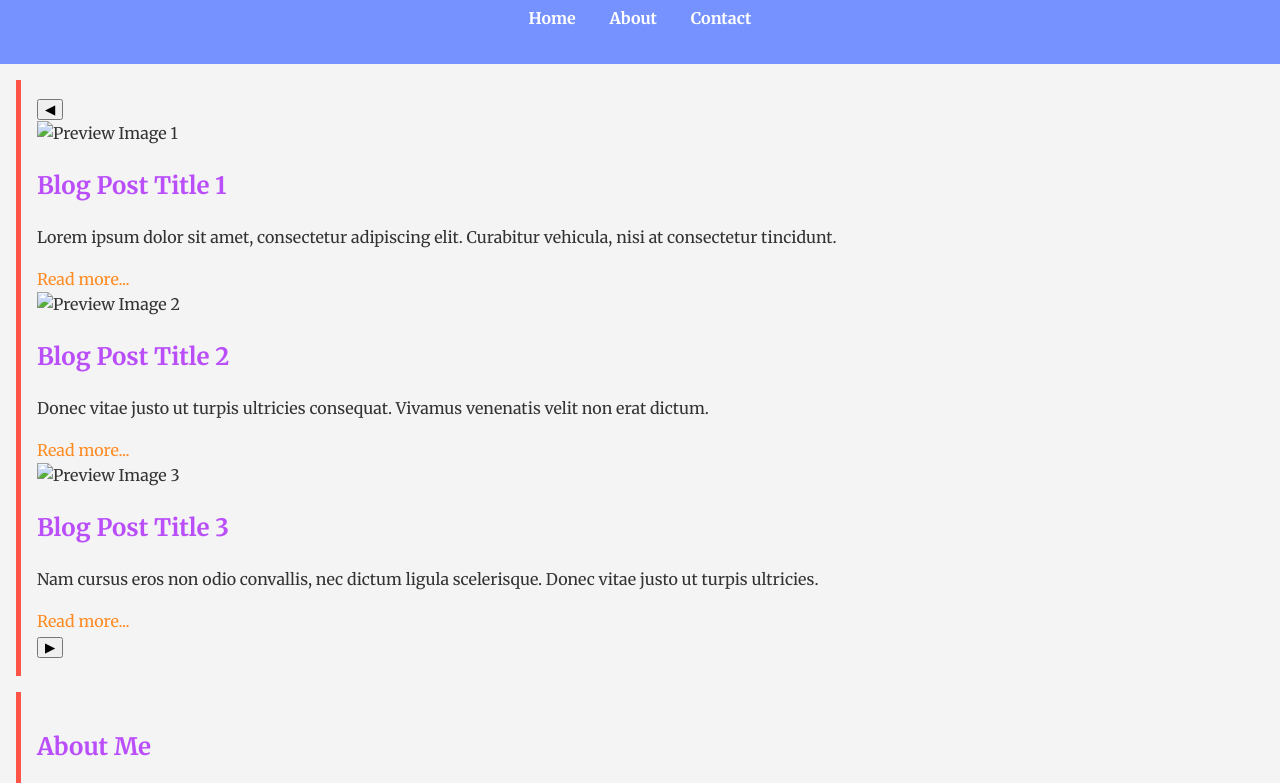
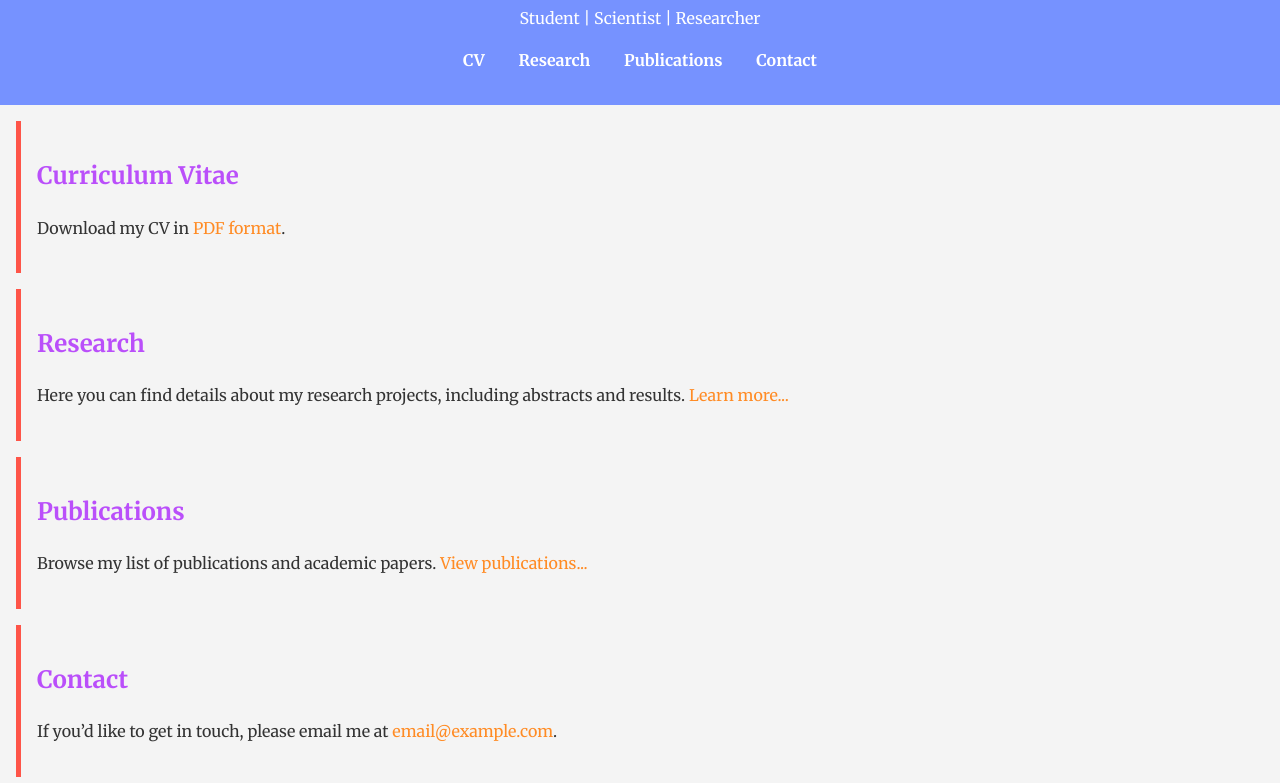
Before and after one commit to alisasenses/alisasenses, a plain HTML site: page index.html in a window 1280 px wide. Shown: the part 77-860 px from the top of the page. Drawn offline with nearby package versions, Linux system fonts and the light colour scheme.

Commit message:
Update index.html

```diff
--- a/index.html
+++ b/index.html
@@ -1,64 +1,45 @@
-
 <!DOCTYPE html>
 <html lang="en">
 <head>
     <meta charset="UTF-8">
     <meta name="viewport" content="width=device-width, initial-scale=1.0">
-    <title>Modern Scientific Ideas Blog</title>
+    <title>CV & Resources</title>
     <link rel="stylesheet" href="styles.css">
     <link href="https://fonts.googleapis.com/css2?family=Merriweather:wght@400;700&display=swap" rel="stylesheet">
-    <script src="https://cdn.jsdelivr.net/npm/mathjax@3/es5/tex-mml-chtml.js"></script>
 </head>
 <body>
     <header>
-        <h1>Scientific Ideas Blog</h1>
+        <h1>John Doe</h1>
+        <p>Student | Scientist | Researcher</p>
         <nav>
             <ul>
-                <li><a href="#home">Home</a></li>
-                <li><a href="#about">About</a></li>
+                <li><a href="#cv">CV</a></li>
+                <li><a href="#research">Research</a></li>
+                <li><a href="#publications">Publications</a></li>
                 <li><a href="#contact">Contact</a></li>
             </ul>
         </nav>
     </header>
     <main>
-        <section id="home">
-            <div class="card-container">
-                <button class="nav-button prev" onclick="moveCard(-1)">&#9664;</button>
-                <div class="card-wrapper">
-                    <div class="card">
-                        <img src="image1.jpg" alt="Preview Image 1">
-                        <h2>Blog Post Title 1</h2>
-                        <p>Lorem ipsum dolor sit amet, consectetur adipiscing elit. Curabitur vehicula, nisi at consectetur tincidunt.</p>
-                        <a href="#">Read more...</a>
-                    </div>
-                    <div class="card">
-                        <img src="image2.jpg" alt="Preview Image 2">
-                        <h2>Blog Post Title 2</h2>
-                        <p>Donec vitae justo ut turpis ultricies consequat. Vivamus venenatis velit non erat dictum.</p>
-                        <a href="#">Read more...</a>
-                    </div>
-                    <div class="card">
-                        <img src="image3.jpg" alt="Preview Image 3">
-                        <h2>Blog Post Title 3</h2>
-                        <p>Nam cursus eros non odio convallis, nec dictum ligula scelerisque. Donec vitae justo ut turpis ultricies.</p>
-                        <a href="#">Read more...</a>
-                    </div>
-                </div>
-                <button class="nav-button next" onclick="moveCard(1)">&#9654;</button>
-            </div>
+        <section id="cv">
+            <h2>Curriculum Vitae</h2>
+            <p>Download my CV in <a href="cv.pdf" target="_blank">PDF format</a>.</p>
         </section>
-        <section id="about">
-            <h2>About Me</h2>
-            <p>Hello! I’m a scientist passionate about sharing groundbreaking research and ideas. Stay tuned for more insights and discoveries!</p>
+        <section id="research">
+            <h2>Research</h2>
+            <p>Here you can find details about my research projects, including abstracts and results. <a href="#">Learn more...</a></p>
+        </section>
+        <section id="publications">
+            <h2>Publications</h2>
+            <p>Browse my list of publications and academic papers. <a href="#">View publications...</a></p>
         </section>
         <section id="contact">
             <h2>Contact</h2>
-            <p>If you have any questions or comments, feel free to <a href="mailto:your-email@example.com">email me</a>.</p>
+            <p>If you’d like to get in touch, please email me at <a href="mailto:email@example.com">email@example.com</a>.</p>
         </section>
     </main>
     <footer>
-        <p>&copy; 2024 Scientific Ideas Blog</p>
+        <p>&copy; 2024 John Doe</p>
     </footer>
-    <script src="scripts.js"></script>
 </body>
 </html>
```
